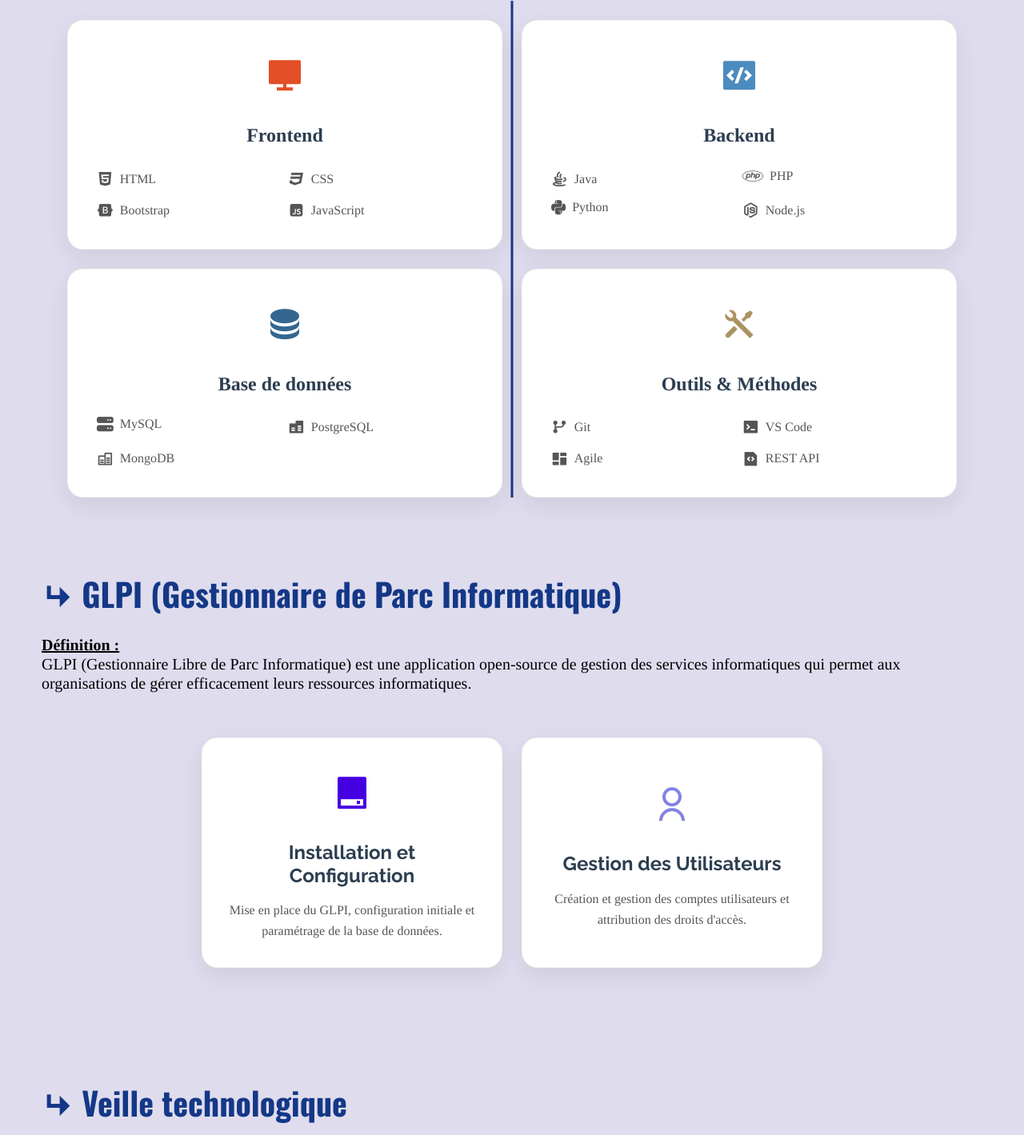
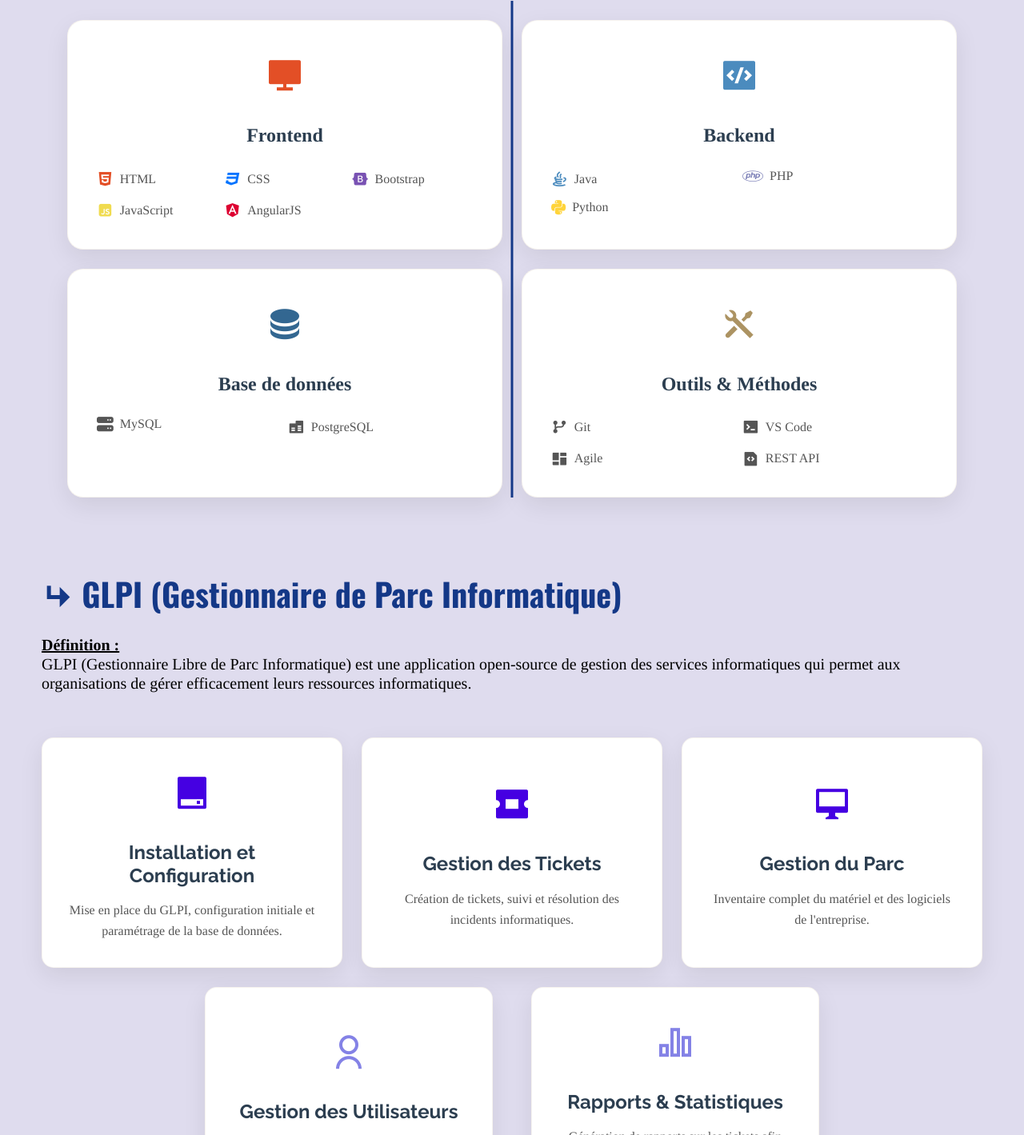
Before and after one commit to carmen-sy/portfolio, a plain HTML site: page index.html in a window 1280 px wide. Shown: the part 2607-4026 px from the top of the page at 80% size. Drawn offline with nearby package versions, Linux system fonts and the light colour scheme.

Commit message:
fix: competences techniques

```diff
--- a/assets/css/styles.css
+++ b/assets/css/styles.css
@@ -1084,7 +1084,7 @@
     text-decoration: underline;
   }
 
-  /* ===================== SKILLS ==================== */
+  /* ===================== COMPETENCES ==================== */
   /* === GRILLE 4 CARTES + LIGNE CENTRALE === */
   .skills-grid-container {
     position: relative !important;
@@ -1154,9 +1154,42 @@
   .frontend-card .skill-icon {
     color: #E34F26 !important;
   }
+  /* ICON COLORS */
+  .ri-html5-fill {
+    color: #E34F26 !important;
+  }
+
+  .ri-css3-fill {
+    color:#0073ff !important;
+  }
+
+  .ri-bootstrap-fill {
+    color: #7952B3 !important;
+  }
+
+  .ri-javascript-fill {
+    color: #F0DB4F !important;
+  }
+
+  .ri-angularjs-fill {
+    color: #DD0031 !important;
+  }
 
   .backend-card .skill-icon {
     color: #4B8BBE !important;
+  }
+
+  /* ICON COLORS */
+  .ri-java-line {
+    color: #4B8BBE !important;
+  }
+
+  .fa-php {
+    color: #787CB5 !important;
+  }
+
+  .fa-python {
+    color: #FFD43B !important;
   }
 
   .database-card .skill-icon {
@@ -1180,7 +1213,7 @@
 
   .competence-card {
     background: white !important;
-    border-radius: 20px !important;
+    border-radius: 15px !important;
     padding: 2rem !important;
     text-align: center !important;
     box-shadow: 0 10px 30px rgba(0, 0, 0, 0.08) !important;
--- a/assets/js/main.js
+++ b/assets/js/main.js
@@ -72,7 +72,7 @@
         card.parentElement.style.display = "block";
       } else if (
         (filter === "formation" && category === "En formation") ||
-        (filter === "entreprise" && category === "En entreprise")
+        (filter === "stage" && category === "Stage")
       ) {
         card.parentElement.style.display = "block";
       } else {
--- a/index.html
+++ b/index.html
@@ -271,9 +271,7 @@
                 <button class="floating-btn" data-brand="formation">
                   En formation
                 </button>
-                <button class="floating-btn" data-brand="entreprise">
-                  En entreprise
-                </button>
+                <button class="floating-btn" data-brand="stage">Stage</button>
               </div>
             </div>
           </div>
@@ -383,8 +381,8 @@
                 >
                   <div class="project-card-2 professional-card">
                     <div class="project-header">
-                      <h4 class="project-title">CRM (Stage 1e année)</h4>
-                      <span class="project-category-2">En entreprise</span>
+                      <h4 class="project-title">Projet CRM</h4>
+                      <span class="project-category-2">Stage</span>
                     </div>
                     <p class="project-description">
                       Développement fullstack d'un CRM (Customer Relationship
@@ -421,19 +419,19 @@
                     </div>
                     <div class="project-footer-2">
                       <a
-                        href="https://www.canva.com/design/DAGzBhdQ0zo/3DUOKKx06pCu0a7xCQm9vg/view?utm_content=DAGzBhdQ0zo&utm_campaign=designshare&utm_medium=link2&utm_source=uniquelinks&utlId=h3316e9344e"
+                        href="https://www.canva.com/design/DAG5h7ygQTk/tU2pEpyamXk_lDgWkGhCCQ/view?utm_content=DAG5h7ygQTk&utm_campaign=designshare&utm_medium=link2&utm_source=uniquelinks&utlId=h315f7911a7"
                         class="project-btn project-btn-2"
                       >
                         <i class="ri-slideshow-2-fill"></i>
                         Présentation
                       </a>
-                      <!-- <a
+                      <a
                         href="http://localhost:4200/dashboard/deals-dashboard"
                         class="project-btn project-btn-2"
                       >
                         <i class="fas fa-eye"></i>
                         Démo
-                      </a> -->
+                      </a>
                     </div>
                   </div>
                 </div>
@@ -515,7 +513,6 @@
 
           <br />
 
-          <!-- 4 cartes : 2 en haut, 2 en bas + ligne centrale -->
           <div class="skills-grid-container position-relative">
             <div class="vertical-divider"></div>
             <div class="row g-4 mb-4">
@@ -527,17 +524,20 @@
                   </div>
                   <h3 class="skill-title">Frontend</h3>
                   <ul class="tech-list row g-2">
-                    <div class="col-6">
+                    <div class="col-4">
                       <li><i class="ri-html5-fill"></i> HTML</li>
                     </div>
-                    <div class="col-6">
+                    <div class="col-4">
                       <li><i class="ri-css3-fill"></i> CSS</li>
                     </div>
-                    <div class="col-6">
+                    <div class="col-4">
                       <li><i class="ri-bootstrap-fill"></i> Bootstrap</li>
                     </div>
-                    <div class="col-6">
+                    <div class="col-4">
                       <li><i class="ri-javascript-fill"></i> JavaScript</li>
+                    </div>
+                    <div class="col-4">
+                      <li><i class="ri-angularjs-fill"></i> AngularJS</li>
                     </div>
                   </ul>
                 </div>
@@ -560,9 +560,6 @@
                     <div class="col-6">
                       <li><i class="fa-brands fa-python"></i> Python</li>
                     </div>
-                    <div class="col-6">
-                      <li><i class="ri-nodejs-line"></i> Node.js</li>
-                    </div>
                   </ul>
                 </div>
               </div>
@@ -583,9 +580,6 @@
                     </div>
                     <div class="col-6">
                       <li><i class="ri-database-fill"></i> PostgreSQL</li>
-                    </div>
-                    <div class="col-6">
-                      <li><i class="ri-database-line"></i> MongoDB</li>
                     </div>
                   </ul>
                 </div>
@@ -664,6 +658,56 @@
                     </div>
                   </div>
 
+                  <!-- <div class="col-md-4">
+                    <div class="competence-card">
+                      <div class="glpi-icon-2">
+                        <i class="ri-user-line"></i>
+                      </div>
+                      <h4 class="glpi-title">Gestion des Utilisateurs</h4>
+                      <p class="glpi-text">
+                        Création et gestion des comptes utilisateurs et
+                        attribution des droits d'accès.
+                      </p>
+                    </div>
+                  </div> -->
+
+                  <!-- Card 2 -->
+                  <div class="col-md-4">
+                    <div class="competence-card">
+                      <div class="glpi-icon">
+                        <i class="ri-ticket-2-fill"></i>
+                      </div>
+                      <h4 class="glpi-title">Gestion des Tickets</h4>
+                      <p class="glpi-text">
+                        Création de tickets, suivi et résolution des incidents
+                        informatiques.
+                      </p>
+                    </div>
+                  </div>
+
+                  <!-- Card 3 -->
+                  <div class="col-md-4">
+                    <div class="competence-card">
+                      <div class="glpi-icon">
+                        <i class="ri-mac-line"></i>
+                      </div>
+                      <h4 class="glpi-title">Gestion du Parc</h4>
+                      <p class="glpi-text">
+                        Inventaire complet du matériel et des logiciels de
+                        l'entreprise.
+                      </p>
+                    </div>
+                  </div>
+                </div>
+
+                <br />
+
+                <div
+                  class="row g-5 justify-content-center"
+                  data-aos="fade-left"
+                  data-aos-duration="650"
+                >
+                  <!-- Card 1 -->
                   <div class="col-md-4">
                     <div class="competence-card">
                       <div class="glpi-icon-2">
@@ -678,59 +722,10 @@
                   </div>
 
                   <!-- Card 2 -->
-                  <!-- <div class="col-md-4">
-                    <div class="competence-card">
-                      <div class="glpi-icon">
-                        <i class="ri-ticket-2-fill"></i>
-                      </div>
-                      <h4 class="glpi-title">Gestion des Tickets</h4>
-                      <p class="glpi-text">
-                        Création de tickets, suivi et résolution des incidents
-                        informatiques.
-                      </p>
-                    </div>
-                  </div> -->
-
-                  <!-- Card 3 -->
-                  <!-- <div class="col-md-4">
-                    <div class="competence-card">
-                      <div class="glpi-icon">
-                        <i class="ri-mac-line"></i>
-                      </div>
-                      <h4 class="glpi-title">Gestion du Parc</h4>
-                      <p class="glpi-text">
-                        Inventaire complet du matériel et des logiciels de
-                        l'entreprise.
-                      </p>
-                    </div>
-                  </div>
-                </div> -->
-                </div>
-
-                <!-- <div
-                  class="row g-5 justify-content-center"
-                  data-aos="fade-left"
-                  data-aos-duration="650"
-                >
-                  <!- Card 1 -->
-                <!-- <div class="col-md-4">
+                  <div class="col-md-4">
                     <div class="competence-card">
                       <div class="glpi-icon-2">
-                        <i class="ri-user-line"></i>
-                      </div>
-                      <h4 class="glpi-title">Gestion des Utilisateurs</h4>
-                      <p class="glpi-text">
-                        Création et gestion des comptes utilisateurs et
-                        attribution des droits d'accès.
-                      </p>
-                    </div>
-                  </div> -->
-
-                <!-- Card 2 -->
-                <!-- <div class="col-md-4">
-                    <div class="competence-card">
-                      <div class="glpi-icon-2">
-                        <i class="ri-file-line"></i>
+                        <i class="ri-bar-chart-2-line"></i>
                       </div>
                       <h4 class="glpi-title">Rapports & Statistiques</h4>
                       <p class="glpi-text">
@@ -739,7 +734,7 @@
                       </p>
                     </div>
                   </div>
-                </div> -->
+                </div>
               </div>
             </div>
           </section>
@@ -906,7 +901,7 @@
 
                     <!-- Email -->
                     <a
-                      href="mailto:carmen.shumyune8@gmail.com"
+                      href="mailto:carmenshumyune2@gmail.com"
                       class="social-link"
                     >
                       <div class="social-icon">
@@ -915,7 +910,7 @@
                       <div class="social-info">
                         <div class="social-label">Email</div>
                         <div class="social-value">
-                          carmen.shumyune8@gmail.com
+                          carmenshumyune2@gmail.com
                         </div>
                       </div>
                       <i class="ri-arrow-right-line"></i>
```
